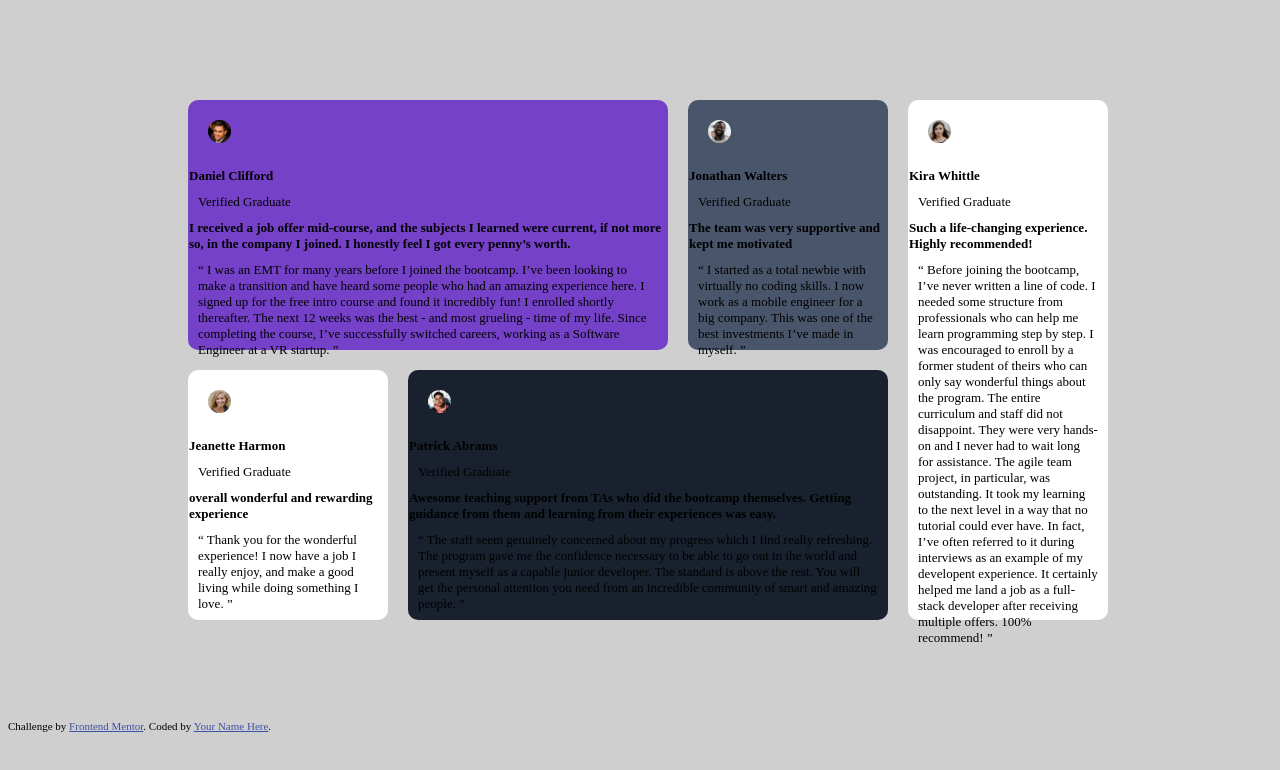
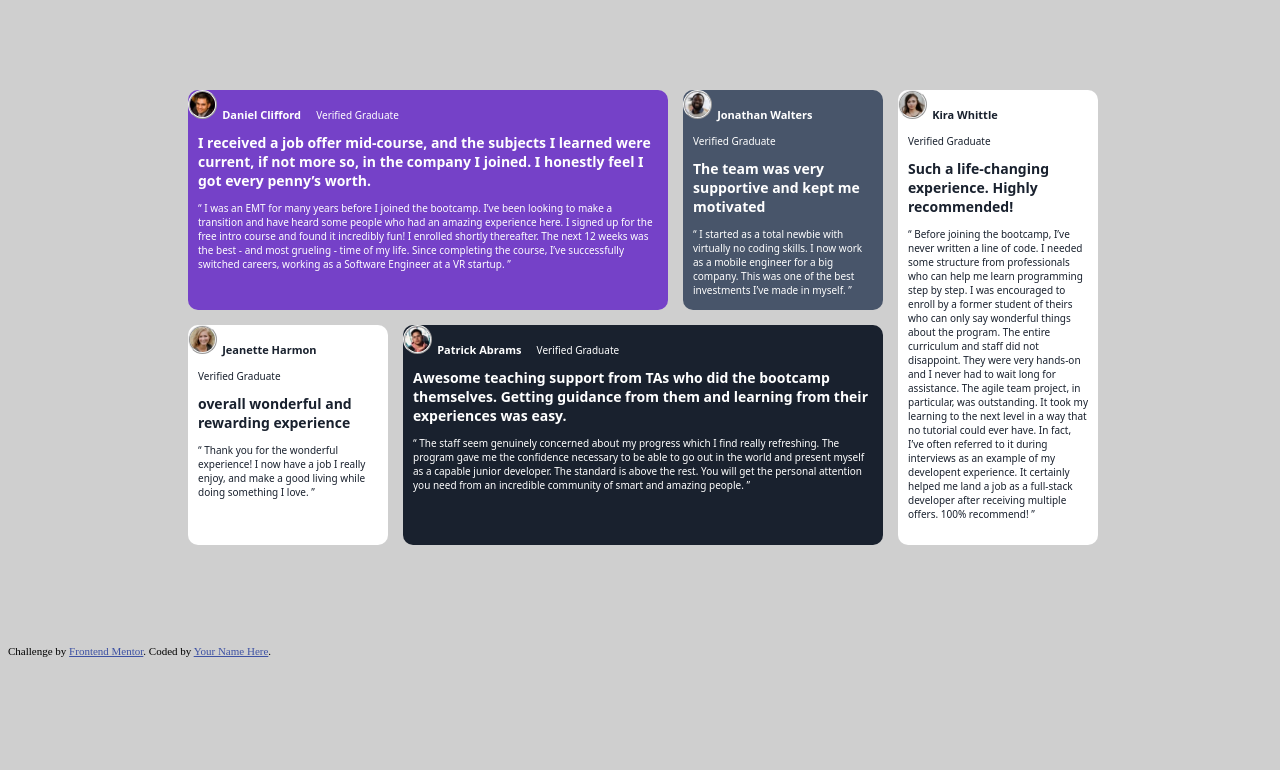
Before and after one commit to JoseTulio/Se-o-de-grade-de-depoimentos, a plain HTML site: page index.html in a window 1280 px wide. Drawn offline with Linux system fonts and the light colour scheme.

Commit message:
atualizaçoes

```diff
--- a/index.html
+++ b/index.html
@@ -13,7 +13,7 @@
     <div class="daniel">
       <img src="./images/image-daniel.jpg" alt="">
       <h2>Daniel Clifford</h2>
-      <p class="verificacao"> Verified Graduate </p>
+      <p> Verified Graduate </p>
       <h1>I received a job offer mid-course, and the subjects I learned were current, if not more so, in the company I joined. I honestly feel I got every penny’s worth.
       </h1>
       <p>“ I was an EMT for many years before I joined the bootcamp. I’ve been looking to make a transition and have heard some people who had an amazing experience here. I signed up for the free intro course and found it incredibly fun! I enrolled shortly thereafter. The next 12 weeks was the best - and most grueling - time of my life. Since completing the course, I’ve successfully switched careers, working as a Software Engineer at a VR  startup. ”
@@ -24,11 +24,11 @@
 
       <img src="./images/image-jonathan.jpg" alt="">
       <h2>Jonathan Walters</h2>
-      <p class="verificacao">Verified Graduate</p>
+      <p>Verified Graduate</p>
 
       <h1>The team was very supportive and kept me motivated</h1>
 
-      <p>“ I started as a total newbie with virtually no coding skills. I now work as a mobile     engineer for a big company. This was one of the best investments I’ve made in myself. ”</p>
+      <p>“ I started as a total newbie with virtually no coding skills. I now work as a mobile engineer for a big company. This was one of the best investments I’ve made in myself. ”</p>
 
 
     </div>
@@ -36,7 +36,7 @@
   <div class="kira">
   <img src="./images/image-kira.jpg" alt="">
   <h2>Kira Whittle</h2>
-  <p class="verificacao">Verified Graduate</p>
+  <p>Verified Graduate</p>
 
   <h1>Such a life-changing experience. Highly recommended!</h1>
 
@@ -47,7 +47,7 @@
     <div class="jeanette">
       <img src="./images/image-jeanette.jpg" alt="">
       <h2>Jeanette Harmon</h2>
-      <p class="verificacao">Verified Graduate</p>
+      <p>Verified Graduate</p>
 
       <h1>overall wonderful and rewarding experience</h1>
 
@@ -58,7 +58,7 @@
   <div class="patrick">
     <img src="./images/image-patrick.jpg" alt="">
     <h2>Patrick Abrams</h2>
-    <p class="verificacao">Verified Graduate</p>
+    <p>Verified Graduate</p>
     <h1>Awesome teaching support from TAs who did the bootcamp themselves. Getting guidance from them and learning from their experiences was easy.</h1>
     <p>“ The staff seem genuinely concerned about my progress which I find really refreshing. The program gave me the confidence necessary to be able to go out in the world and present myself as a capable junior developer. The standard is above the rest. You will get the personal attention you need from an incredible community of smart and amazing people. ”</p>
 
--- a/style.css
+++ b/style.css
@@ -5,33 +5,41 @@ body {
 main {
   display: grid;
   grid-template-columns: 200px 480px 200px;
-	grid-template-rows: 250px 250px;
+	grid-template-rows: 220px 220px;
 	grid-template-areas:
 		"daniel jonathan kira"
     "jeanette patrick kira"
     ;
-  gap: 20px;
-  margin: 100px 180px;
+  gap: 15px;
+  margin: 90px 180px;
+  font-family: system-ui, -apple-system, BlinkMacSystemFont, 'Segoe UI', Roboto, Oxygen, Ubuntu, Cantarell, 'Open Sans', 'Helvetica Neue', sans-serif;
 }
 
 h1 , h2 , p {
-  font-size: 13px;
+  display: inline-block;
   margin: 1px;
 }
 
+h1 {
+  font-size: 14px;
+  margin-left: 10px;
+}
+h2 {
+  font-size: 11px;
+}
 p {
-  display: block;
   margin: 10px;
+  font-size: 10px;
 }
 
 
 img {
-  display: inline-block;
-  border: 10px;
+  display: inline;
+  border: 2px;
   border-radius: 50%;
-  height: 23px;
-  width: 23px;
-  margin: 20px 20px;
+  border-style: ridge;
+  height: 25px;
+  width: 25px;
 }
 
 a {
@@ -50,7 +58,8 @@ footer {
   grid-area: daniel;
   width: 480px;
   border-radius: 10px;
-
+  color: hsl(0, 0%, 100%);
+  border-color: hsl(217, 19%, 35%);
 }
 
 .jonathan {
@@ -59,20 +68,24 @@ footer {
   width: 200px;
   margin-left: 280px;
   border-radius: 10px;
-
+  color: hsl(0, 0%, 100%);
+  border-color: hsl(217, 19%, 35%);
 }
 
 .kira {
   background: hsl(0, 0%, 100%);
   grid-area: kira;
   border-radius: 10px;
+  color: hsl(219, 29%, 14%);
+  border-color: hsl(0, 0%, 100%);
 }
 
 .patrick {
-
   background: hsl(219, 29%, 14%);
   grid-area: patrick;
   border-radius: 10px;
+  color: hsl(0, 0%, 100%);
+  border-color: hsl(263, 55%, 52%);
 }
 
 .jeanette {
@@ -81,4 +94,6 @@ footer {
   grid-area: jeanette;
   width: 200px;
   border-radius: 10px;
+  color: hsl(219, 29%, 14%);
+  border-color: hsl(0, 0%, 100%);
 }
```
